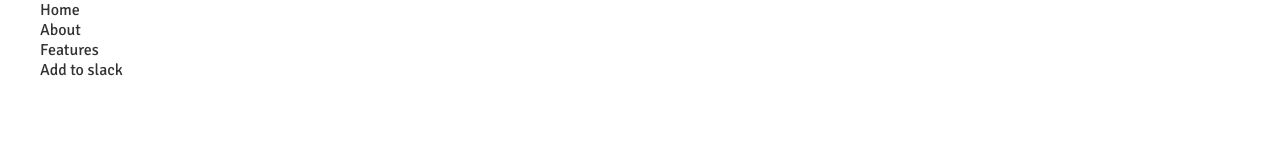
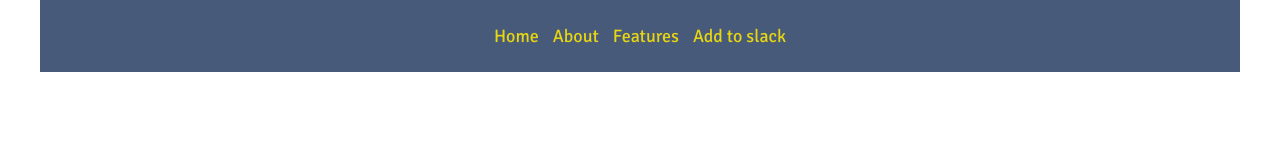
Before and after one commit to ShadeB/TICKYBOT-CLONE, a website: page index.html in a window 1280 px wide. Drawn offline with Linux system fonts and the light colour scheme.

Commit message:
setup the navigation

```diff
--- a/index.html
+++ b/index.html
@@ -12,9 +12,9 @@
     <header>
       <nav class = "container">
         <ul>
-          <li><a>Home</a></li>
-          <li><a>About</a></li>
-          <li><a>Features</a></li>
+          <li><a href="#">Home</a></li>
+          <li><a href="https://tickybott.herokuapp.com/#about">About</a></li>
+          <li><a href="https://tickybott.herokuapp.com/#features">Features</a></li>
           <li><a>Add to slack</a></li>
         </ul>
       </nav>
--- a/style.css
+++ b/style.css
@@ -3,6 +3,7 @@
 html {
   box-sizing: border-box;
   scroll-behavior: smooth;
+  font-size: 10px;
 }
 
 *, *::before, *::after {
@@ -14,12 +15,43 @@ html {
 body {
   font-family: 'Signika','Roboto',-apple-system,BlinkMacSystemFont,Segoe UI,Helvetica,Arial,sans-serif;
   -webkit-font-smoothing: antialiased;
-  background: #fff;
+  background: rgba(255, 255, 255, 1);
   color: rgba(0, 0, 0, 0.8);
+  font-size: 1.5rem;
+}
+
+nav {
+  background: rgba(11, 35, 77, 0.75);
 }
 
 ul {
   list-style: none;
+  text-align: center;
+  padding: 2.5rem 0;
+  color: rgb(231, 213, 19);
+  font-size: 1.8rem;
+}
+
+ul li {
+  display: inline-block;
+  cursor: pointer;
+}
+
+ul li:focus {
+  outline: thin dotted;
+}
+
+ul li:hover, ul li:focus {
+  color: #fff;
+}
+
+ul li:not(:last-child) {
+  margin-right: 1rem;
+}
+
+ul li a {
+  color: inherit;
+  text-decoration: none;
 }
 
 h1, h2 {
@@ -30,4 +62,5 @@ h1, h2 {
   width: 100%;
   max-width: 1200px;
   margin: auto;
+  padding: 0 2rem;
 }
```
